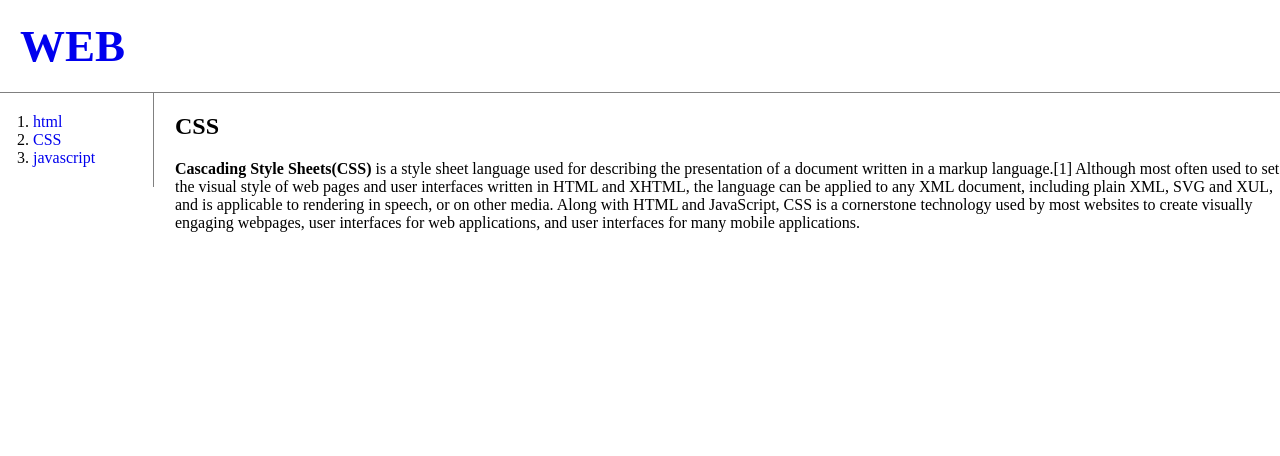
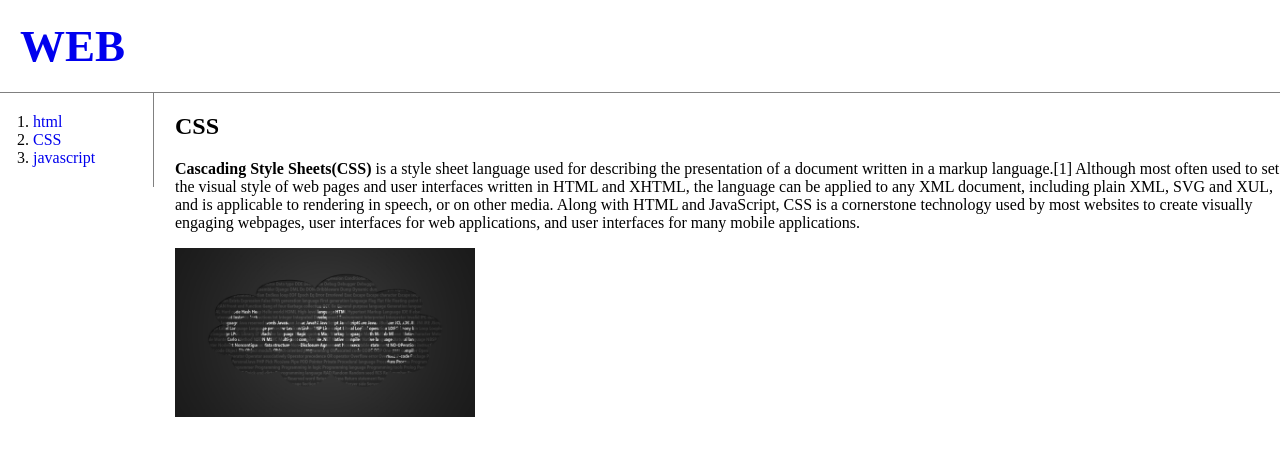
Before and after one commit to eratonk/WEB, a plain HTML site: page 2.html in a window 1280 px wide. Drawn offline with Linux system fonts and the light colour scheme; a script that the page names is missing.

Commit message:
Update 2.html

```diff
--- a/2.html
+++ b/2.html
@@ -36,6 +36,7 @@
       in HTML and XHTML, the language can be applied to any XML document, including plain XML, SVG and XUL, and is applicable to rendering in speech, or on other media. Along with HTML and JavaScript, CSS is a cornerstone technology used by most websites
       to create visually engaging webpages, user interfaces for web applications, and user interfaces for many mobile applications.
       <p>
+        <img src="https://github.com/eratonk/WEB/blob/master/coding.jpg" width="300" alt="coding">
         <div id="disqus_thread"></div>
         <script>
           /**
```
